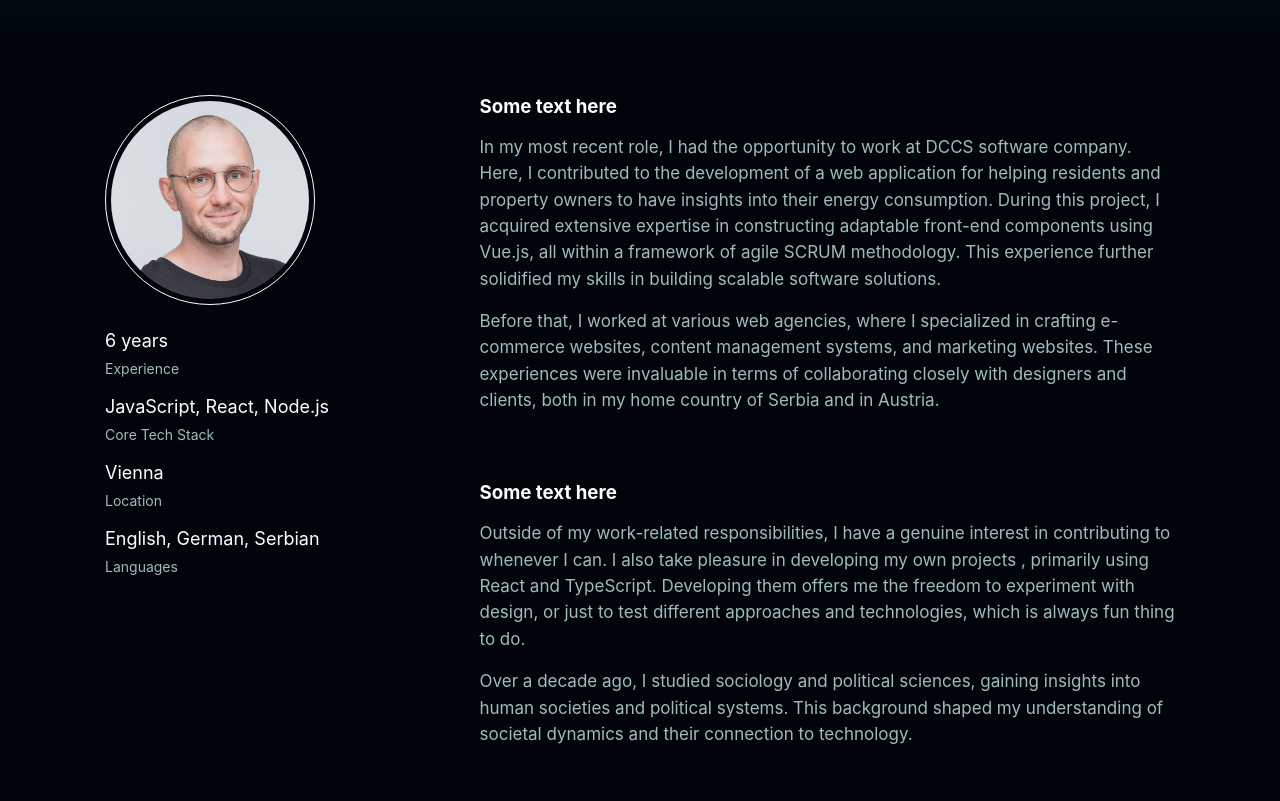
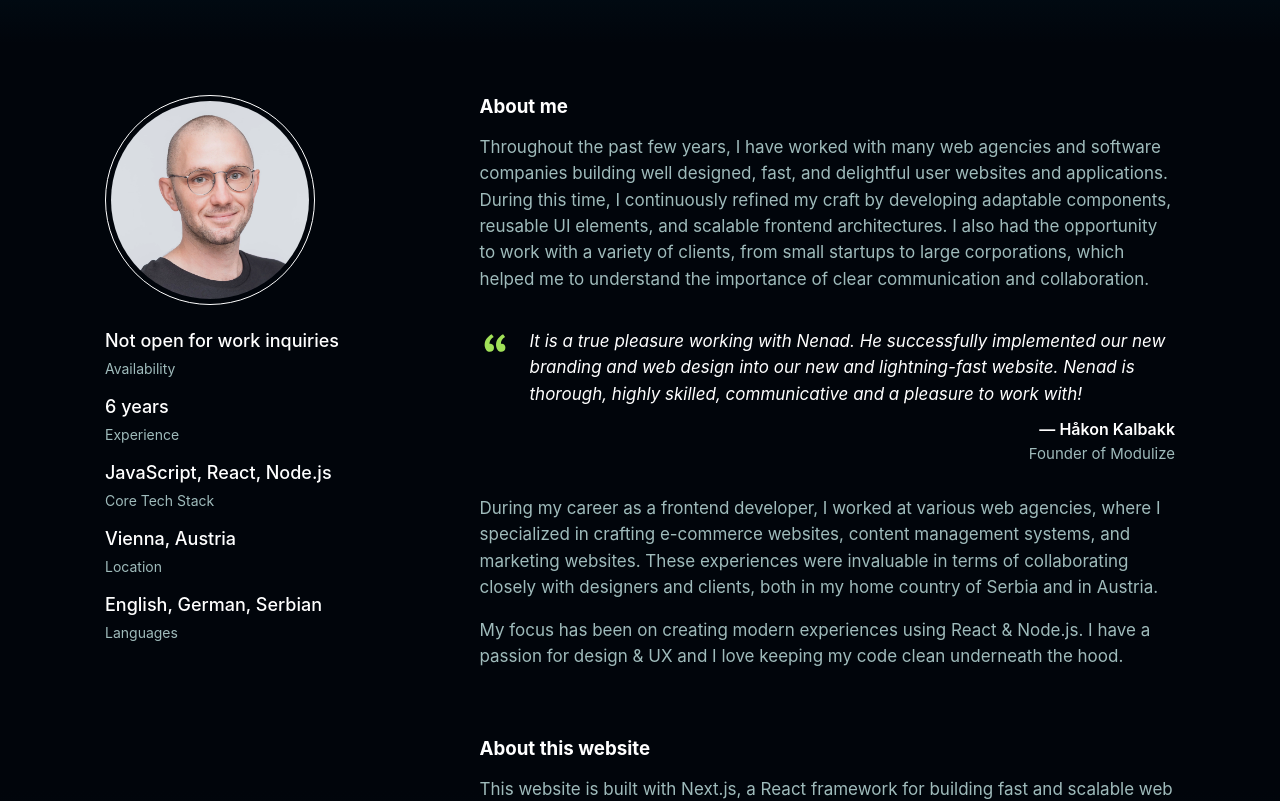
Before and after one commit to nenadmarinkovic/home, a Next.js app: page /about in a window 1280 px wide. Shown: the part 421-1222 px from the top of the page. Built offline with nearby package versions, Linux system fonts and the light colour scheme; no server answers.

Commit message:
add about me quote styles

```diff
--- a/app/about/page.tsx
+++ b/app/about/page.tsx
@@ -33,6 +33,14 @@ export default function About() {
               <ul className={styles.profileInfoItems}>
                 <li className={styles.profileInfoItem}>
                   <span className={styles.profileInfoValue}>
+                    Not open for work inquiries
+                  </span>
+                  <span className={styles.profileInfoKey}>
+                    Availability
+                  </span>
+                </li>
+                <li className={styles.profileInfoItem}>
+                  <span className={styles.profileInfoValue}>
                     {new Date().getFullYear() - 2018} years
                   </span>
                   <span className={styles.profileInfoKey}>
@@ -49,7 +57,7 @@ export default function About() {
                 </li>
                 <li className={styles.profileInfoItem}>
                   <span className={styles.profileInfoValue}>
-                    Vienna
+                    Vienna, Austria
                   </span>
                   <span className={styles.profileInfoKey}>
                     Location
@@ -66,63 +74,73 @@ export default function About() {
               </ul>
             </div>
             <div className={styles.contentSection}>
-              <h3>Some text here</h3>
+              <h3>About me</h3>
               <p>
-                In my most recent role, I had the opportunity to work
-                at DCCS software company. Here, I contributed to the
-                development of a web application for helping residents
-                and property owners to have insights into their energy
-                consumption. During this project, I acquired extensive
-                expertise in constructing adaptable front-end
-                components using Vue.js, all within a framework of
-                agile SCRUM methodology. This experience further
-                solidified my skills in building scalable software
-                solutions.
+                Throughout the past few years, I have worked with many
+                web agencies and software companies building well
+                designed, fast, and delightful user websites and
+                applications. During this time, I continuously refined
+                my craft by developing adaptable components, reusable
+                UI elements, and scalable frontend architectures. I
+                also had the opportunity to work with a variety of
+                clients, from small startups to large corporations,
+                which helped me to understand the importance of clear
+                communication and collaboration.
+              </p>
+              <div className={styles.contentQuote}>
+                <svg
+                  width="30px"
+                  height="30px"
+                  viewBox="0 0 24 24"
+                  xmlns="http://www.w3.org/2000/svg"
+                  className={styles.quoteIcon}
+                >
+                  <rect x="0" fill="none" width="24" height="24" />
+                  <g>
+                    <path
+                      fill="#a1e158"
+                      d="M11.192 15.757c0-.88-.23-1.618-.69-2.217-.326-.412-.768-.683-1.327-.812-.55-.128-1.07-.137-1.54-.028-.16-.95.1-1.956.76-3.022.66-1.065 1.515-1.867 2.558-2.403L9.373 5c-.8.396-1.56.898-2.26 1.505-.71.607-1.34 1.305-1.9 2.094s-.98 1.68-1.25 2.69-.346 2.04-.217 3.1c.168 1.4.62 2.52 1.356 3.35.735.84 1.652 1.26 2.748 1.26.965 0 1.766-.29 2.4-.878.628-.576.94-1.365.94-2.368l.002.003zm9.124 0c0-.88-.23-1.618-.69-2.217-.326-.42-.77-.692-1.327-.817-.56-.124-1.074-.13-1.54-.022-.16-.94.09-1.95.75-3.02.66-1.06 1.514-1.86 2.557-2.4L18.49 5c-.8.396-1.555.898-2.26 1.505-.708.607-1.34 1.305-1.894 2.094-.556.79-.97 1.68-1.24 2.69-.273 1-.345 2.04-.217 3.1.165 1.4.615 2.52 1.35 3.35.732.833 1.646 1.25 2.742 1.25.967 0 1.768-.29 2.402-.876.627-.576.942-1.365.942-2.368v.01z"
+                    />
+                  </g>
+                </svg>
+                <p>
+                  It is a true pleasure working with Nenad. He
+                  successfully implemented our new branding and web
+                  design into our new and lightning-fast website.
+                  Nenad is thorough, highly skilled, communicative and
+                  a pleasure to work with!
+                </p>
+                <span className={styles.contentPerson}>
+                  <span className={styles.contentPersonName}>
+                    — Håkon Kalbakk
+                  </span>
+                  <span className={styles.contentPersonPosition}>
+                    Founder of Modulize
+                  </span>
+                </span>
+              </div>
+              <p>
+                During my career as a frontend developer, I worked at
+                various web agencies, where I specialized in crafting
+                e-commerce websites, content management systems, and
+                marketing websites. These experiences were invaluable
+                in terms of collaborating closely with designers and
+                clients, both in my home country of Serbia and in
+                Austria.
               </p>
               <p>
-                Before that, I worked at various web agencies, where I
-                specialized in crafting e-commerce websites, content
-                management systems, and marketing websites. These
-                experiences were invaluable in terms of collaborating
-                closely with designers and clients, both in my home
-                country of Serbia and in Austria.
+                My focus has been on creating modern experiences using
+                React & Node.js. I have a passion for design & UX and
+                I love keeping my code clean underneath the hood.
               </p>
-              <h3>Some text here</h3>
+              <h3>About this website</h3>
               <p>
-                Outside of my work-related responsibilities, I have a
-                genuine interest in contributing to whenever I can. I
-                also take pleasure in developing my own projects ,
-                primarily using React and TypeScript. Developing them
-                offers me the freedom to experiment with design, or
-                just to test different approaches and technologies,
-                which is always fun thing to do.
-              </p>
-              <p>
-                Over a decade ago, I studied sociology and political
-                sciences, gaining insights into human societies and
-                political systems. This background shaped my
-                understanding of societal dynamics and their
-                connection to technology.
-              </p>
-              <h3>Some text here</h3>
-              <p>
-                Outside of work, I’m also dedicated to learning German
-                and Go programming language. I also find pleasure in
-                exploring the beautiful city of Vienna. Whenever the
-                opportunity arises, I like to travel or go hiking,
-                occasionally seizing moments to capture the beauty of
-                my journeys through .
-              </p>
-              <p>
-                Lorem, ipsum dolor sit amet consectetur adipisicing
-                elit. Velit dolores natus molestias quae laudantium
-                temporibus eum illo odit excepturi a fugit distinctio,
-                impedit, consequatur corporis error dignissimos ut?
-                Omnis, voluptatum!
-              </p>
-              <p>
-                If you’re in the area and up for hanging out, or want
-                to discuss a project, feel free to reach out to me.
+                This website is built with Next.js, a React framework
+                for building fast and scalable web applications. It is
+                my space on the internet where I share my thoughts,
+                projects, and experiences. I also use it as a
+                playground to experiment with new technologies and
+                showcase my skills.
               </p>
             </div>
           </div>
--- a/styles/pages/layout.module.css
+++ b/styles/pages/layout.module.css
@@ -278,8 +278,46 @@
 .profileInfoValue {
   color: var(--color-white);
   font-size: 18px;
+  font-weight: 500;
 }
 
 .profileInfoKey {
   font-size: 14px;
 }
+
+.contentQuote {
+  font-size: 18px;
+  font-weight: 400;
+  line-height: 1.55;
+  margin: 20px 0;
+
+  p {
+    color: var(--color-white);
+    font-style: italic;
+    padding-left: 50px;
+    padding-bottom: 10px;
+  }
+}
+
+.quoteIcon {
+  position: absolute;
+}
+
+.contentPerson {
+  display: flex;
+  flex-direction: column;
+  align-items: end;
+}
+
+.contentPersonName {
+  font-size: 16px;
+  font-weight: 600;
+  color: var(--color-white);
+}
+
+.contentPersonPosition {
+  font-size: 15px;
+  font-weight: 400;
+  color: var(--color-green-light);
+  padding-bottom: 10px;
+}
```
